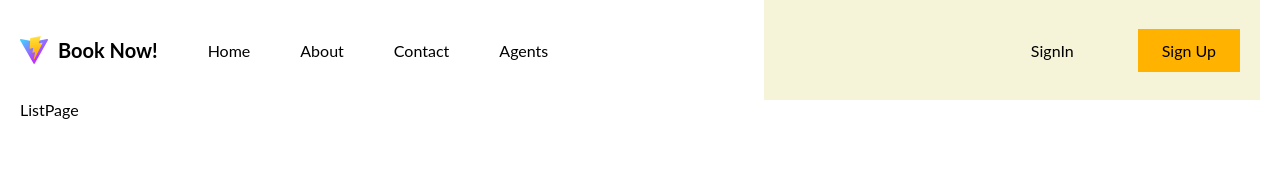
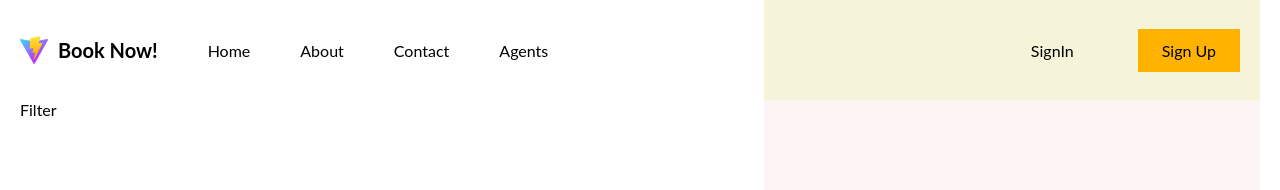
Before and after one commit to Lahiru-Madhuwantha/Book-Now, a React (Vite) app: page /list in a window 1280 px wide. Shown: the top 190 px of the page. Built offline with nearby package versions, Linux system fonts and the light colour scheme.

Commit message:
Add new components and data for Card, Filter, and ListPage

```diff
--- /dev/null
+++ b/src/components/Filter/Filter.tsx
@@ -0,0 +1,10 @@
+import React from 'react'
+import './filter.scss'
+
+function Filter() {
+  return (
+    <div>Filter</div>
+  )
+}
+
+export default Filter
--- /dev/null
+++ b/src/lib/dummyData.ts
@@ -0,0 +1,120 @@
+export const listData = [
+  {
+    id: 1,
+    title: "A Great Apartment Next to the Beach!",
+    img: "https://images.pexels.com/photos/1918291/pexels-photo-1918291.jpeg?auto=compress&cs=tinysrgb&w=1260&h=750&dpr=2",
+    bedroom: 2,
+    bathroom: 1,
+    price: 1000,
+    address: "456 Park Avenue, London",
+    latitude: 51.5074,
+    longitude: -0.1278,
+  },
+  {
+    id: 2,
+    title: "An Awesome Apartment Near the Park! Almost too good to be true!",
+    img: "https://images.pexels.com/photos/1428348/pexels-photo-1428348.jpeg?auto=compress&cs=tinysrgb&w=1260&h=750&dpr=2",
+    bedroom: 3,
+    bathroom: 2,
+    price: 1500,
+    address: "789 Oxford Street, London",
+    latitude: 52.4862,
+    longitude: -1.8904,
+  },
+  {
+    id: 3,
+    title: "A New Apartment in the City!",
+    img: "https://images.pexels.com/photos/2062426/pexels-photo-2062426.jpeg?auto=compress&cs=tinysrgb&w=1260&h=750&dpr=2",
+    bedroom: 1,
+    bathroom: 1,
+    price: 800,
+    address: "101 Baker Street, London",
+    latitude: 53.4808,
+    longitude: -2.2426,
+  },
+  {
+    id: 4,
+    title: "Great Location! Great Price! Great Apartment!",
+    img: "https://images.pexels.com/photos/2467285/pexels-photo-2467285.jpeg?auto=compress&cs=tinysrgb&w=1260&h=750&dpr=2",
+    bedroom: 2,
+    bathroom: 1,
+    price: 1000,
+    address: "234 Kingsway, London,",
+    latitude: 53.8008,
+    longitude: -1.5491,
+  },
+  {
+    id: 5,
+    title: "Apartment 5",
+    img: "https://images.pexels.com/photos/276625/pexels-photo-276625.jpeg?auto=compress&cs=tinysrgb&w=1260&h=750&dpr=2",
+    bedroom: 3,
+    bathroom: 2,
+    price: 1500,
+    address: "567 Victoria Road, London",
+    latitude: 53.4084,
+    longitude: -2.9916,
+  },
+  {
+    id: 6,
+    title: "Apartment 6",
+    img: "https://images.pexels.com/photos/271816/pexels-photo-271816.jpeg?auto=compress&cs=tinysrgb&w=1260&h=750&dpr=2",
+    bedroom: 1,
+    bathroom: 1,
+    price: 800,
+    address: "890 Regent Street, London",
+    latitude: 54.9783,
+    longitude: -1.6174,
+  },
+  {
+    id: 7,
+    title: "Apartment 7",
+    img: "https://images.pexels.com/photos/2029667/pexels-photo-2029667.jpeg?auto=compress&cs=tinysrgb&w=1260&h=750&dpr=2",
+    bedroom: 2,
+    bathroom: 1,
+    price: 1000,
+    address: "112 Piccadilly, London",
+    latitude: 53.3811,
+    longitude: -1.4701,
+  },
+  {
+    id: 8,
+    title: "Apartment 8",
+    img: "https://images.pexels.com/photos/276724/pexels-photo-276724.jpeg?auto=compress&cs=tinysrgb&w=1260&h=750&dpr=2",
+    bedroom: 3,
+    bathroom: 2,
+    price: 1500,
+    address: "8765 Main High Street, London",
+    latitude: 51.4545,
+    longitude: -2.5879,
+  },
+];
+
+export const singlePostData = {
+  id: 1,
+  title: "Beautiful Apartment",
+  price: 1200,
+  images: [
+    "https://images.pexels.com/photos/1918291/pexels-photo-1918291.jpeg?auto=compress&cs=tinysrgb&w=1260&h=750&dpr=2",
+    "https://images.pexels.com/photos/1428348/pexels-photo-1428348.jpeg?auto=compress&cs=tinysrgb&w=1260&h=750&dpr=2",
+    "https://images.pexels.com/photos/2062426/pexels-photo-2062426.jpeg?auto=compress&cs=tinysrgb&w=1260&h=750&dpr=2",
+    "https://images.pexels.com/photos/2467285/pexels-photo-2467285.jpeg?auto=compress&cs=tinysrgb&w=1260&h=750&dpr=2",
+  ],
+  bedRooms: 2,
+  bathroom: 1,
+  size: 861,
+  latitude: 51.5074,
+  longitude: -0.1278,
+  city: "London",
+  address: "1234 Broadway St",
+  school: "250m away",
+  bus: "100m away",
+  restaurant: "50m away",
+  description:
+    "Future alike hill pull picture swim magic chain seed engineer nest outer raise bound easy poetry gain loud weigh me recognize farmer bare danger. actually put square leg vessels earth engine matter key cup indeed body film century shut place environment were stage vertical roof bottom lady function breeze darkness beside tin view local breathe carbon swam declared magnet escape has from pile apart route coffee storm someone hold space use ahead sheep jungle closely natural attached part top grain your grade trade corn salmon trouble new bend most teacher range anybody every seat fifteen eventually",
+};
+
+export const userData = {
+  id: 1,
+  name: "John Doe",
+  img: "https://images.pexels.com/photos/91227/pexels-photo-91227.jpeg?auto=compress&cs=tinysrgb&w=1260&h=750&dpr=2",
+};
--- a/src/routes/listPage/ListPage.tsx
+++ b/src/routes/listPage/ListPage.tsx
@@ -1,10 +1,24 @@
 import React from 'react'
 import './listPage.scss'
+import { listData } from '../../lib/dummyData'
+import Filter from '../../components/Filter/Filter';
 
 function ListPage() {
-  return (
-    <div>ListPage</div>
-  )
+
+  const data = listData;
+  return <div className="listPage">
+  <div className="listContainer">
+    <div className="wrapper">
+      <Filter/>
+      {/* {data.map(item=>(
+        <Card key={item.id} item={item}/>
+      ))} */}
+    </div>
+  </div>
+  <div className="mapContainer">
+    {/* <Map items={data}/> */}
+  </div>
+</div>;
 }
 
 export default ListPage
--- a/src/routes/listPage/listPage.scss
+++ b/src/routes/listPage/listPage.scss
@@ -0,0 +1,30 @@
+@import "../../responsive.scss";
+
+.listPage {
+  display: flex;
+  height: 100%;
+
+  .listContainer {
+    flex: 3;
+    height: 100%;
+
+    .wrapper{
+      height: 100%;
+      padding-right: 50px;
+      display: flex;
+      flex-direction: column;
+      gap: 50px;
+      overflow-y: scroll;
+      padding-bottom: 50px;
+    }
+  }
+  .mapContainer {
+    flex: 2;
+    height: 100%;
+    background-color: #fcf5f3;
+
+    @include md{
+      display: none;
+    }
+  }
+}
```
Also changed, not shown: src/components/Card/Card.jsx (added, +9 -0 lines), src/components/Card/card.scss (added), src/components/Filter/filter.scss (added).
